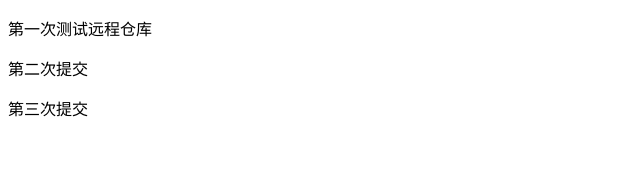
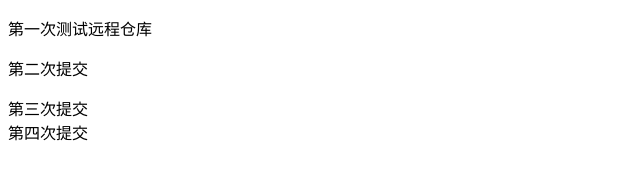
Before and after one commit to uaer-song/text-doe, a plain HTML site: page index.html in a window 1280 px wide. Shown: the whole page, without its empty margins (0-640 px from the left). Drawn offline with Linux system fonts and the light colour scheme.

Commit message:
第四次提交

```diff
--- a/index.html
+++ b/index.html
@@ -14,6 +14,8 @@
     <p>第二次提交</p>
 
     <div>第三次提交</div>
+
+    <span>第四次提交</span>
 </body>
 
 </html>
```
